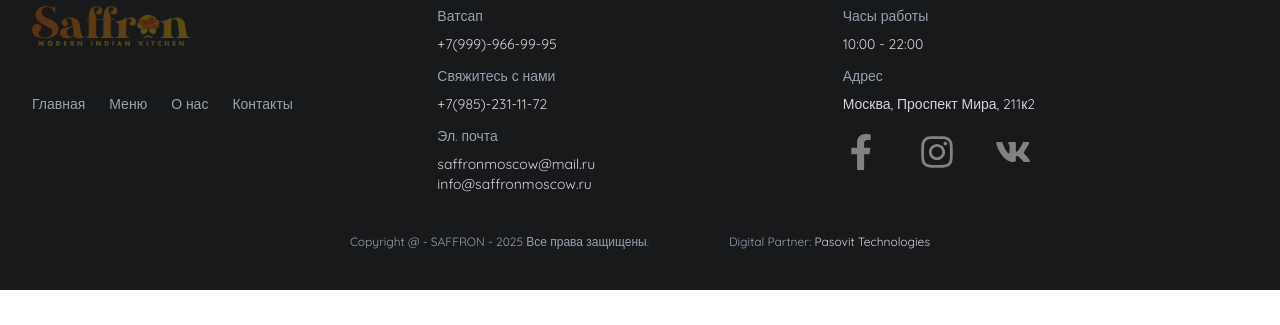
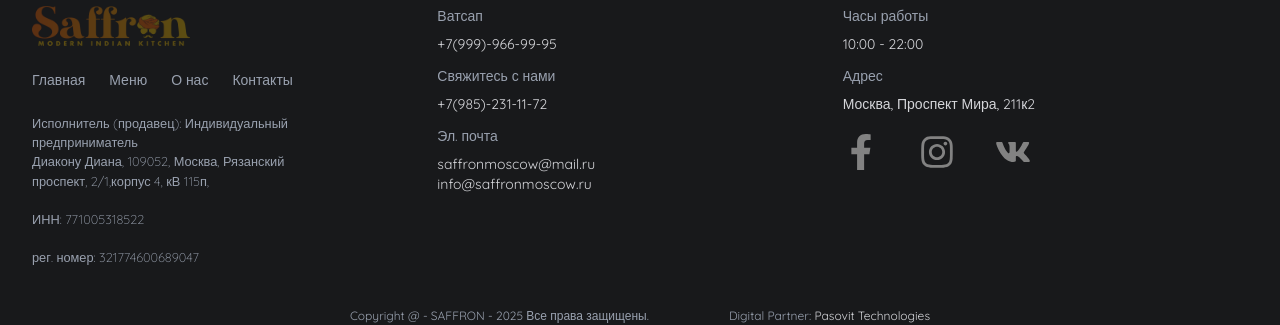
Before and after one commit to gaurav-pndy/saffron, a React (Vite) app: page / in a window 1280 px wide. Shown: the part 6368-6693 px from the top of the page. Before the commit the page ends 6658 px from the top, so only its background shows below. Built offline with nearby package versions, Linux system fonts and the light colour scheme; a web font is replaced by a local one.

Commit message:
updated footer

```diff
--- a/src/components/Footer.jsx
+++ b/src/components/Footer.jsx
@@ -22,7 +22,7 @@ const Footer = () => {
         <div className="md:col-span-2 lg:col-span-1">
           <img src="/dark-logo.png" alt="Saffron Logo" className="h-10 mb-4" />
 
-          <div className=" text-sm md:mt-12 font-[300] space-y-1">
+          <div className=" text-sm md:mt-6 font-[300] space-y-1">
             <nav className="flex gap-6 font-medium">
               {["home", "menu", "about", "contact"].map((key) => (
                 <span
@@ -35,6 +35,11 @@ const Footer = () => {
               ))}
             </nav>
           </div>
+
+          <div
+            className=" text-[0.8rem] mt-4 pr-10 md:pr-20 md:mt-6 font-[300] space-y-1 font-quicksand text-gray-400"
+            dangerouslySetInnerHTML={{ __html: t("footer.address") }}
+          ></div>
         </div>
 
         {/* Contact Info */}
--- a/src/locales/en.json
+++ b/src/locales/en.json
@@ -197,6 +197,7 @@
     "addressTitle": "Address",
     "addressValue": "Moscow, Mira Avenue, 211k2",
     "orderNow": "ORDER NOW",
-    "rights": "All rights reserved."
+    "rights": "All rights reserved.",
+    "address": "Contractor (seller): Individual entrepreneur<br/>Deacon Diana, 109052, Moscow, Ryazansky Prospekt, 2/1, building 4, kV 115p,<br/><br/>TAX ID: 771005318522<br/><br/>Reg. Number: 321774600689047"
   }
 }
--- a/src/locales/ru.json
+++ b/src/locales/ru.json
@@ -204,7 +204,8 @@
     "addressTitle": "Адрес",
     "addressValue": "Москва, Проспект Мира, 211к2",
     "orderNow": "ЗАКАЗАТЬ",
-    "rights": "Все права защищены."
+    "rights": "Все права защищены.",
+    "address": "Исполнитель (продавец): Индивидуальный предприниматель<br/>Диакону Диана, 109052, Москва, Рязанский проспект, 2/1,корпус 4, кВ 115п,<br/><br/>ИНН: 771005318522<br/><br/>рег. номер: 321774600689047"
   }
 
 
```
